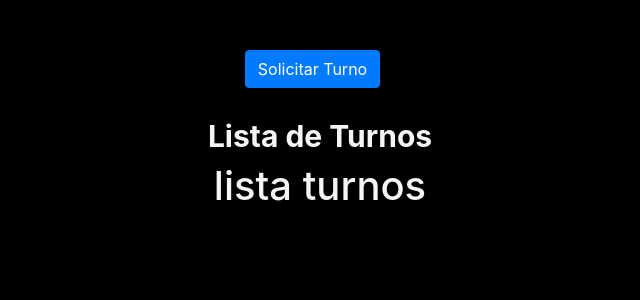
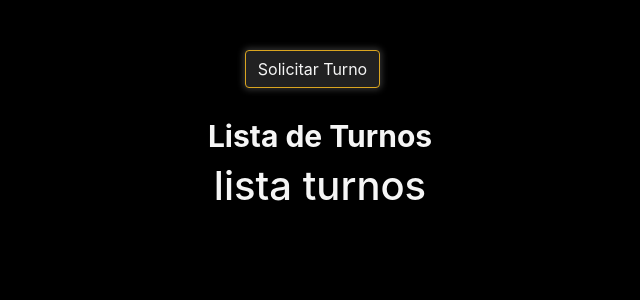
Before and after one commit to serdan-ui/proyecto_final_rolling, a React (Create React App) app: page /turn in a window 1280 px wide. Shown: the top 300 px of the page, without its empty margins (320-960 px from the left). Built offline with nearby package versions, Linux system fonts and the light colour scheme; a web font is replaced by a local one.

Commit message:
btn nuevo

```diff
--- a/src/components/Turn/BodyTurn.js
+++ b/src/components/Turn/BodyTurn.js
@@ -15,7 +15,7 @@ const [titleBtn, setTitleBtn] = useState(false)
     <Container fluid className="containerTurn">
       <Row style={{paddingRight:"0", marginRight:"0"}}>
         <Col className="tilteList" >
-          <Button onClick={()=>{setTitleBtn(!titleBtn)}}   >{titleBtn?"Ver Lista de Turnos":"Solicitar Turno"}</Button>
+          <Button onClick={()=>{setTitleBtn(!titleBtn)}}  className="btnForm" >{titleBtn?"Ver Lista de Turnos":"Solicitar Turno"}</Button>
         </Col>
       </Row>
       <h2>{titleBtn? "Turnos": "Lista de Turnos"} </h2>
--- a/src/components/Turn/styles.css
+++ b/src/components/Turn/styles.css
@@ -6,6 +6,13 @@
     justify-content: start;
     align-items: center;
     background-color: black ;
+}
+.btnForm{
+    color: whitesmoke !important;
+    background-color: #212122 !important;
+    border: 1px groove goldenrod !important;
+    outline: none !important;
+    box-shadow: 0px 0px 6px 2px #303030 !important;
 }
 
 
```
